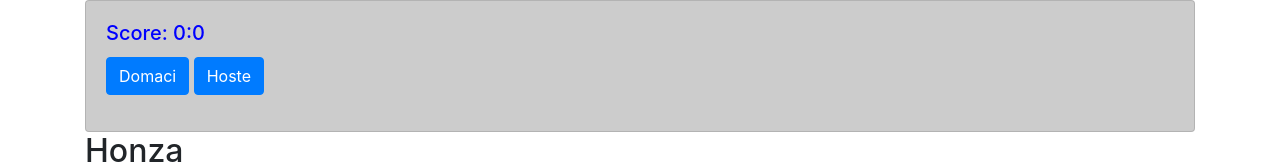
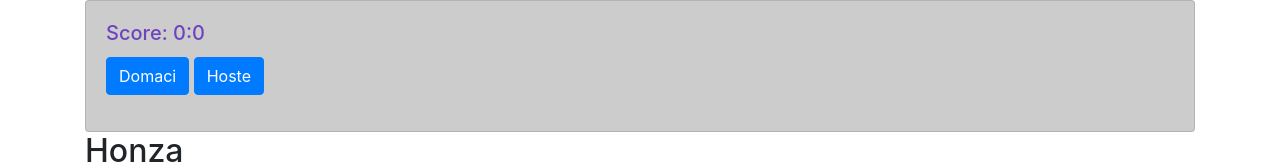
Before and after one commit to janmarek/react-training-contact-list, a React (Create React App) app: page / in a window 1280 px wide. Shown: the top 164 px of the page. Built offline with nearby package versions, Linux system fonts and the light colour scheme.

Commit message:
css variables

```diff
--- a/src/Score.js
+++ b/src/Score.js
@@ -23,5 +23,5 @@ Score.Card = styled(Card)`
 `;
 
 Score.Title = styled(Card.Title)`
-    color: blue;
+    color: var(--purple);
 `;
```
